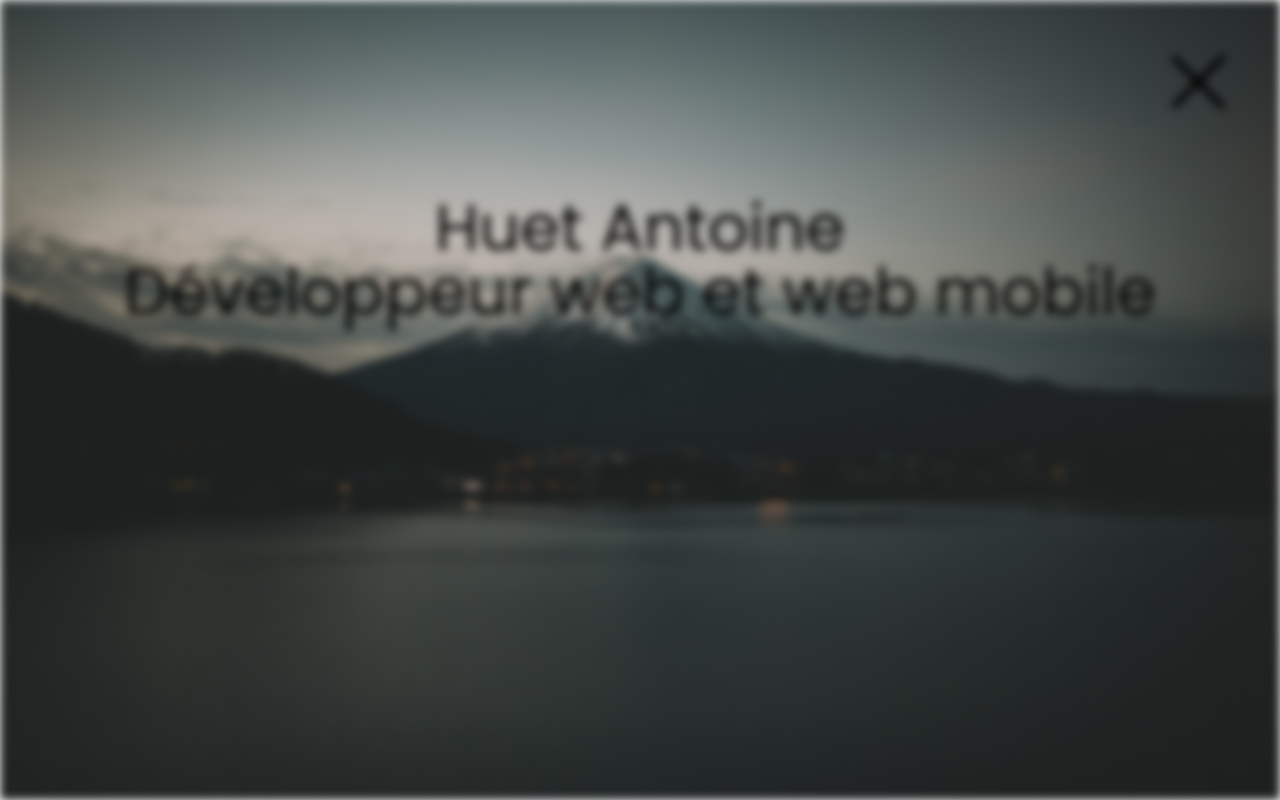
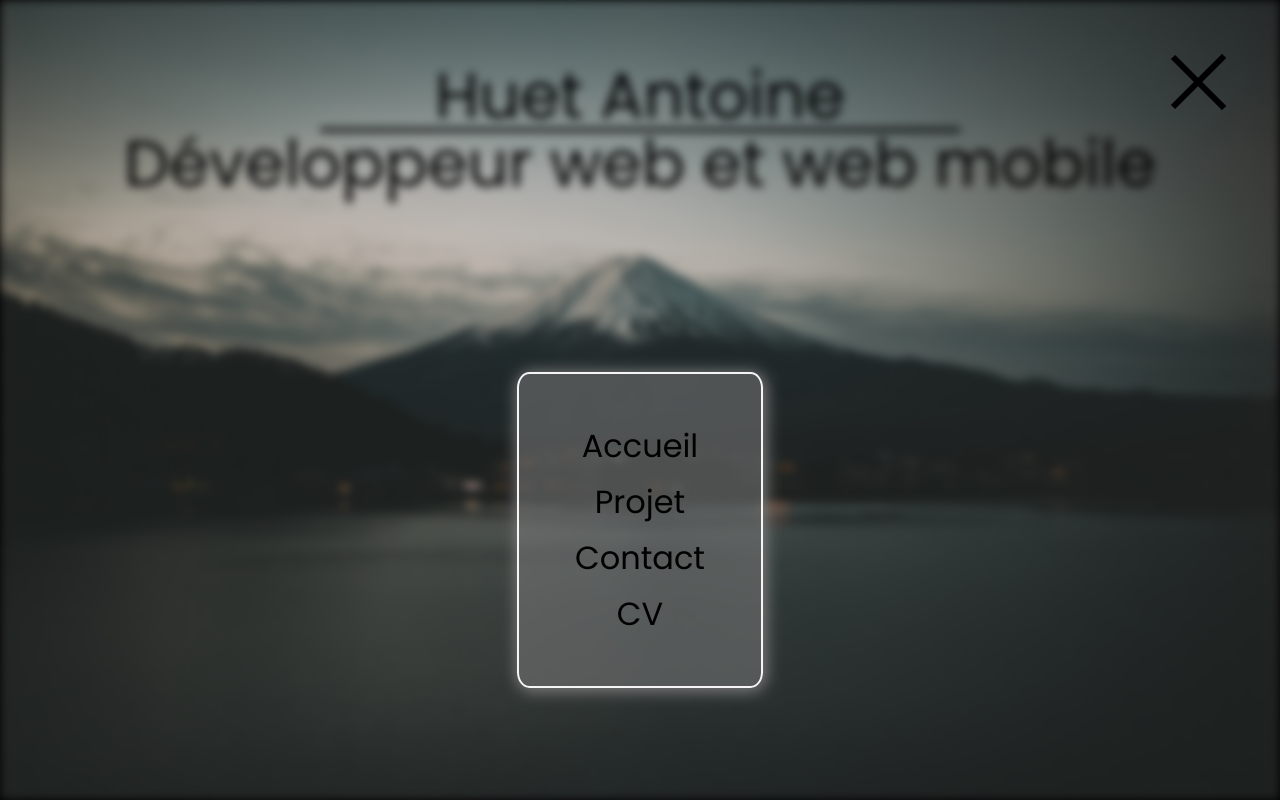
Before and after one commit to AntoineHuet49/portfolio, a React (Create React App) app: page / in a window 1280 px wide. Both pictures are taken after a click on the button "Main Menu". Built offline with nearby package versions, Linux system fonts and the light colour scheme.

Commit message:
nav blur ok

```diff
--- a/src/components/Accueil/Nav/index.css
+++ b/src/components/Accueil/Nav/index.css
@@ -1,5 +1,6 @@
-#nav>* {
-    filter: blur(0);
+#nav {
+    display: flex;
+    flex-direction: column;
 }
 
 .menuBtn {
@@ -7,6 +8,48 @@
     justify-content: end;
     padding-right: 2rem;
     padding-top: 2rem;
+}
+
+.nav__list--show {
+    border: 2px solid whitesmoke;
+    border-radius: 5%;
+
+    background-color: rgba(128, 128, 128, 0.5);
+    box-shadow: 0.1rem 0.1rem 1rem 0.1rem grey;
+
+    align-self: center;
+    justify-self: center;
+    text-align: center;
+
+    margin-top: 15rem;
+    padding: 2rem;
+
+    opacity: 100%;
+
+    transition: 1s;
+}
+
+.nav__list {
+    border: 2px solid whitesmoke;
+    border-radius: 5%;
+
+    background-color: rgba(128, 128, 128, 0.5);
+
+    align-self: center;
+    justify-self: center;
+    text-align: center;
+
+    margin-top: 30rem;
+    padding: 2rem;
+
+    opacity: 0%;
+
+    transition: 0.5s;
+}
+
+.nav__list>li, .nav__list--show>li {
+    margin: 1.5rem;
+    font-size: 2rem;
 }
 
 /*
--- a/src/components/Accueil/Nav/index.js
+++ b/src/components/Accueil/Nav/index.js
@@ -16,8 +16,12 @@ class Nav extends React.Component {
         const menuBtn = document.querySelector(".menu");
         menuBtn.classList.toggle('opened');
         this.toggleShow();
-        const container = document.querySelector(".container");
-        container.classList.toggle("blurNav")
+
+        const container = document.querySelector(".background");
+        container.classList.toggle("nav--blur")
+
+        const navList = document.querySelector("#nav__list");
+        (navList.classList.contains("nav__list")) ? navList.classList.replace("nav__list", "nav__list--show") : navList.classList.replace("nav__list--show", "nav__list")
     }
 
     toggleShow = () => {
@@ -37,6 +41,12 @@ class Nav extends React.Component {
                         </svg>
                     </button>
                 </div>
+                <ul id="nav__list" className="nav__list">
+                    <li>Accueil</li>
+                    <li>Projet</li>
+                    <li>Contact</li>
+                    <li>CV</li>
+                </ul>
             </nav>
         );
     }
--- a/src/components/Accueil/index.css
+++ b/src/components/Accueil/index.css
@@ -1,11 +1,29 @@
 .container {
     height: 100vh;
     width: 100%;
+}
+
+.background {
+    position: absolute;
+    top: 0;
+    left: 0;
+    right: 0;
+    bottom: 0;
+    z-index: -1;
 
     background-image: url('/src/utils/images/montFuji.jpg');
     background-size: cover;
 
     transition: 0.7s;
+
+    display: flex;
+    flex-direction: column;
+}
+
+.title__barre {
+    display: block;
+    border: 2px solid black;
+    margin: 0 25%;
 }
 
 .mainTitle, .secondTitle {
@@ -20,7 +38,7 @@
 /*
 flouter la page quand la Nav s'affiche
 */
-.blurNav {
+.nav--blur {
    filter: blur(0.3rem);
    transition: 0.7s;
 }
--- a/src/components/Accueil/index.js
+++ b/src/components/Accueil/index.js
@@ -26,9 +26,11 @@ class Accueil extends React.Component {
         return (
             <div className="container">
                 <Nav setShow={this.setShow} getShow={this.getShow} show={this.show} />
-
-                <h1 className="mainTitle">Huet Antoine</h1>
-                <h2 className="secondTitle">Développeur web et web mobile</h2>
+                <div className='background'>
+                    <h1 className="mainTitle">Huet Antoine</h1>
+                    <span className='title__barre'></span>
+                    <h2 className="secondTitle">Développeur web et web mobile</h2>
+                </div>
             </div>
         );
     }
--- a/src/index.css
+++ b/src/index.css
@@ -1,4 +1,5 @@
 body {
+  background-color: black;
   margin: 0;
   font-family: -apple-system, BlinkMacSystemFont, 'Segoe UI', 'Roboto', 'Oxygen',
     'Ubuntu', 'Cantarell', 'Fira Sans', 'Droid Sans', 'Helvetica Neue',
```
